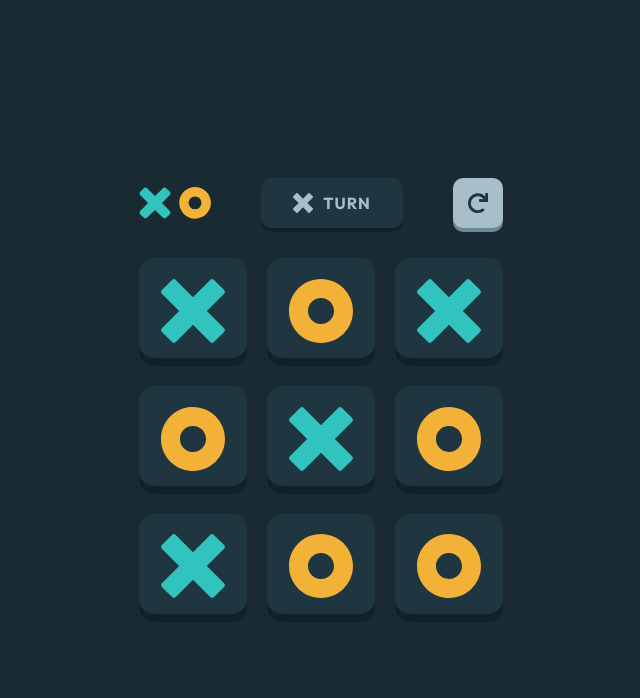
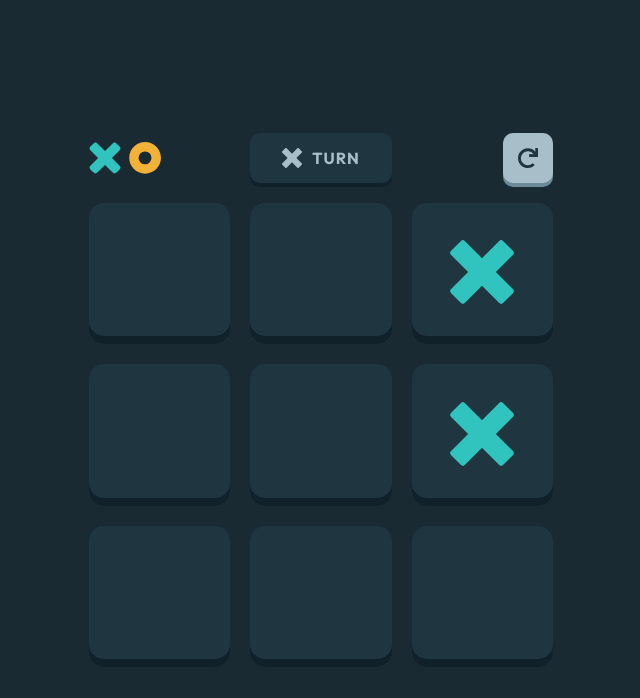
Before and after one commit to Tig-ranK/tic-tac-toe, a React (Vite) app: page / in a window 1280 px wide. Shown: the top 698 px of the page, without its empty margins (319-959 px from the left). Built offline with nearby package versions, Linux system fonts and the light colour scheme.

Commit message:
Bring Grid one layer higher to GameBoard + Add logic for adding new marks

```diff
--- a/src/pages/GamePage/Board.jsx
+++ /dev/null
@@ -1,64 +0,0 @@
-import styled from 'styled-components';
-// SVG
-import { ReactComponent as BigX } from '../../assets/icon-x.svg';
-import { ReactComponent as BigO } from '../../assets/icon-o.svg';
-
-// TODO delete this component, use grid in GamePage
-export const Board = () => {
-   return (
-      <Wrapper>
-         <Tile>
-            <BigX />
-         </Tile>
-         <Tile>
-            <BigO />
-         </Tile>
-         <Tile>
-            <BigX />
-         </Tile>
-         <Tile>
-            <BigO />
-         </Tile>
-         <Tile>
-            <BigX />
-         </Tile>
-         <Tile>
-            <BigO />
-         </Tile>
-         <Tile>
-            <BigX />
-         </Tile>
-         <Tile>
-            <BigO />
-         </Tile>
-         <Tile>
-            <BigO />
-         </Tile>
-      </Wrapper>
-   );
-};
-
-export const Wrapper = styled.div`
-   display: grid;
-   grid-template: repeat(3, 1fr) / repeat(3, 1fr);
-   gap: 2rem;
-`;
-
-const Tile = styled.button`
-   aspect-ratio: 1;
-
-   color: var(--silver);
-   background-color: var(--semi-dark-navy);
-   box-shadow: inset 0px -8px 0px var(--shadow-dark);
-
-   outline-offset: 5px;
-
-   border: none;
-   border-radius: 15px;
-
-   touch-action: manipulation;
-
-   display: grid;
-   place-items: center;
-   padding-bottom: 4px;
-`;
--- a/src/pages/GamePage/GamePage.jsx
+++ b/src/pages/GamePage/GamePage.jsx
@@ -2,47 +2,82 @@ import styled from 'styled-components';
 import { useState } from 'react';
 // Components
 import { Button } from '../../common/Button';
-import { Board } from './Board';
+import { Tile } from './Tile';
 // SVG
 import { ReactComponent as Logo } from '../../assets/logo.svg';
 import { ReactComponent as IconRestart } from '../../assets/icon-restart.svg';
 import { ReactComponent as SmallX } from '../../assets/icon-x-tiny.svg';
 import { ReactComponent as SmallO } from '../../assets/icon-o-tiny.svg';
+import { ReactComponent as BigX } from '../../assets/icon-x.svg';
+import { ReactComponent as BigO } from '../../assets/icon-o.svg';
+
+const currentPlayer = {
+   mark: 'x',
+   win: 32,
+};
 
 export const GamePage = () => {
-   const [currentPlayer, setCurrentPlayer] = useState('X');
+   const [currentPlayer, setCurrentPlayer] = useState('x');
+   const [tiles, setTiles] = useState([
+      { id: 0, mark: '' },
+      { id: 1, mark: '' },
+      { id: 2, mark: 'x' },
+      { id: 3, mark: '' },
+      { id: 4, mark: '' },
+      { id: 5, mark: 'x' },
+      { id: 6, mark: '' },
+      { id: 7, mark: '' },
+      { id: 8, mark: '' },
+   ]);
+
+   const mapTile = (mark) => {
+      switch (mark) {
+         case 'x':
+            return <BigX />;
+         case 'o':
+            return <BigO />;
+         default:
+            return null;
+      }
+   };
+
+   const handlePlaceMark = (id) => {
+      if (tiles[id].mark) return;
+
+      setTiles((prev) => {
+         const mark = currentPlayer;
+         setCurrentPlayer(mark === 'x' ? 'o' : 'x');
+         return prev.map((t) => (t.id === id ? { ...t, mark: mark } : t));
+      });
+   };
 
    return (
       <Wrapper>
-         <Header>
          <LogoWrapper>
             <Logo />
          </LogoWrapper>
          <Turn>
-               {currentPlayer === 'X' ? <SmallX /> : <SmallO />}
+            {currentPlayer === 'x' ? <SmallX /> : <SmallO />}
             <span>TURN</span>
          </Turn>
          <ButtonRestart type="secondary" color="silver">
             <IconRestart />
          </ButtonRestart>
-         </Header>
-            <Board />
+         {tiles.map((t) => (
+            <Tile
+               key={t.id}
+               mark={mapTile(t.mark)}
+               onClick={() => handlePlaceMark(t.id)}
+            />
+         ))}
       </Wrapper>
    );
 };
 
-// TODO use big grid on whole component
-
 const Wrapper = styled.div`
-   display: flex;
-   flex-direction: column;
-
-   gap: 3rem;
-`;
-
-const Header = styled.div`
-   display: flex;
-   gap: 5rem;
+   display: grid;
+   grid-template: min-content repeat(3, 1fr) / repeat(3, 1fr);
+   gap: 2rem;
 `;
 
 const LogoWrapper = styled.div`
@@ -78,4 +113,7 @@ const Turn = styled.div`
 const ButtonRestart = styled(Button)`
    aspect-ratio: 1;
    will-change: transform, background-color;
+   width: unset;
+   align-self: end;
+   justify-self: end;
 `;
--- /dev/null
+++ b/src/pages/GamePage/Tile.jsx
@@ -0,0 +1,22 @@
+import styled from 'styled-components';
+
+export const Tile = styled.button.attrs(({ mark }) => ({
+   children: mark,
+}))`
+   aspect-ratio: 1;
+
+   color: var(--silver);
+   background-color: var(--semi-dark-navy);
+   box-shadow: inset 0px -8px 0px var(--shadow-dark);
+
+   outline-offset: 5px;
+
+   border: none;
+   border-radius: 15px;
+
+   touch-action: manipulation;
+
+   display: grid;
+   place-items: center;
+   padding-bottom: 4px;
+`;
```
Lines whose indentation alone changed are shown as unchanged.
